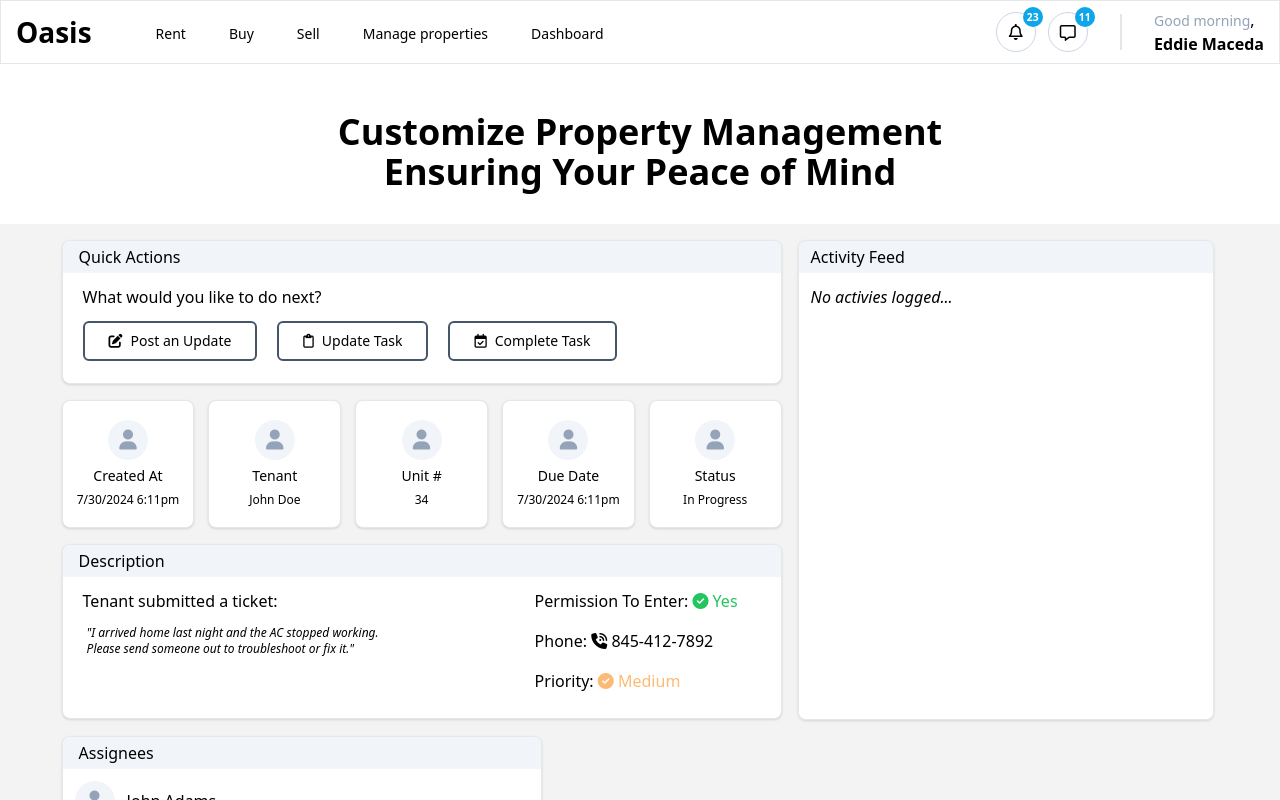
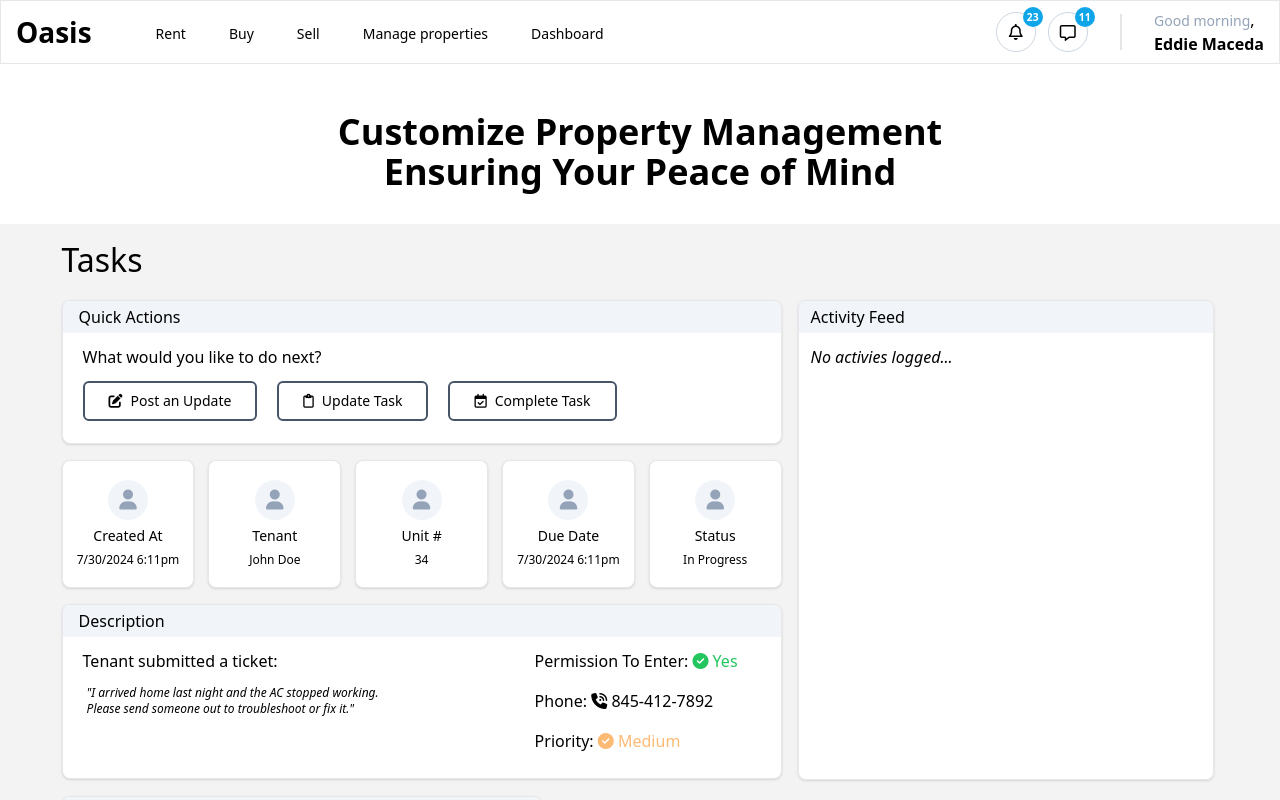
Before and after one commit to eddiemaceda11/Oasis, a React (Vite) app: page / in a window 1280 px wide. Built offline with nearby package versions, Linux system fonts and the light colour scheme.

Commit message:
Add h1 header

```diff
--- a/src/features/TaskManager/TaskManager.tsx
+++ b/src/features/TaskManager/TaskManager.tsx
@@ -13,7 +13,8 @@ const Tasks = () => {
   return (
     // **** 7=27=24 TEMP ADJUST HEIGHT, NEED TO SET BACK TO H-FULL
     <div className="h-[820px] w-[100%] bg-[#f3f3f3] overflow-hidden">
-      <div className="pt-4 w-[74.3rem] m-auto p-4">
+      <div className="pt-3 w-[74.3rem] m-auto p-4 ">
+        <h1 className="text-[2rem] font-medium mb-4">Tasks</h1>
         <section className="relative flex items-start gap-4 ">
           <div>
             <QuickActions
```
